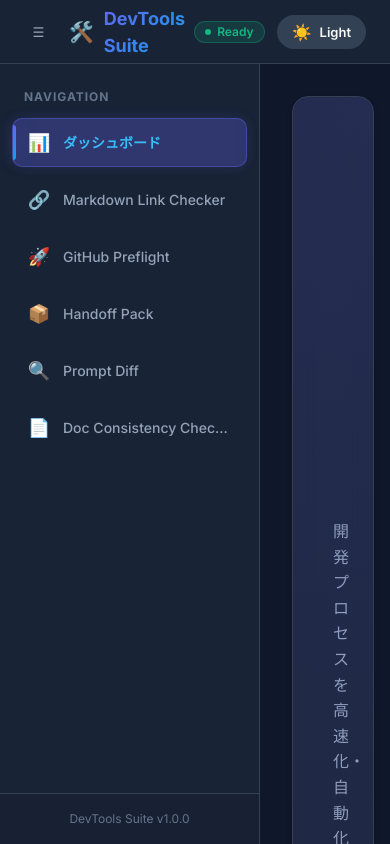
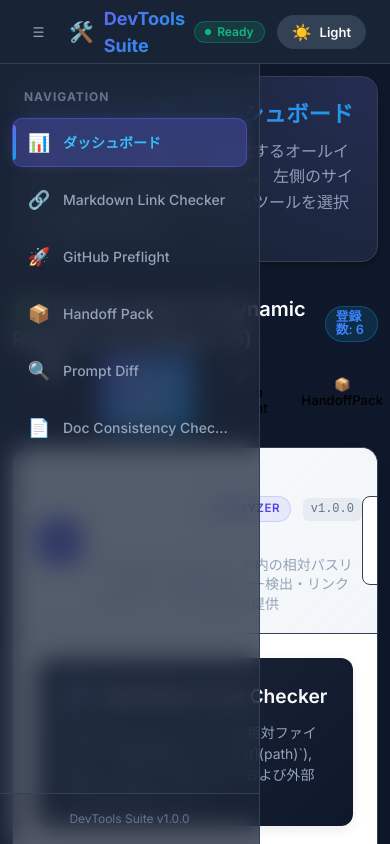
Before and after one commit to tk030-lotto/dev-tools-collection, a React (Vite) app: page / in a window 390 px wide. Built offline with nearby package versions, Linux system fonts and the light colour scheme.

Commit message:
style(ui): モバイル・タブレット(768px/480px以下)のレスポンシブ表示とドロワーレイアウトを調整

```diff
--- a/src/core/components/MainContent.css
+++ b/src/core/components/MainContent.css
@@ -141,3 +141,37 @@
 .tool-placeholder-icon {
   font-size: 4rem;
 }
+
+/* --- Responsive Media Queries --- */
+@media (max-width: 768px) {
+  .app-main-content {
+    padding: 16px;
+  }
+
+  .dashboard-hero {
+    padding: 24px 20px;
+  }
+
+  .dashboard-hero-title {
+    font-size: 1.4rem;
+  }
+
+  .dashboard-grid {
+    grid-template-columns: 1fr;
+    gap: 16px;
+  }
+
+  .tool-container {
+    padding: 16px;
+  }
+}
+
+@media (max-width: 480px) {
+  .app-main-content {
+    padding: 12px;
+  }
+
+  .dashboard-hero {
+    padding: 20px 16px;
+  }
+}
--- a/src/core/components/Sidebar.css
+++ b/src/core/components/Sidebar.css
@@ -120,3 +120,22 @@
 .app-sidebar.collapsed .sidebar-footer-text {
   display: none;
 }
+
+/* --- Responsive Layout Adjustments --- */
+@media (max-width: 768px) {
+  .app-sidebar {
+    position: fixed;
+    top: 64px;
+    left: 0;
+    bottom: 0;
+    height: calc(100vh - 64px);
+    box-shadow: var(--shadow-xl);
+    transform: translateX(0);
+    z-index: 100;
+  }
+
+  .app-sidebar.collapsed {
+    transform: translateX(-100%);
+    width: 260px;
+  }
+}
```
